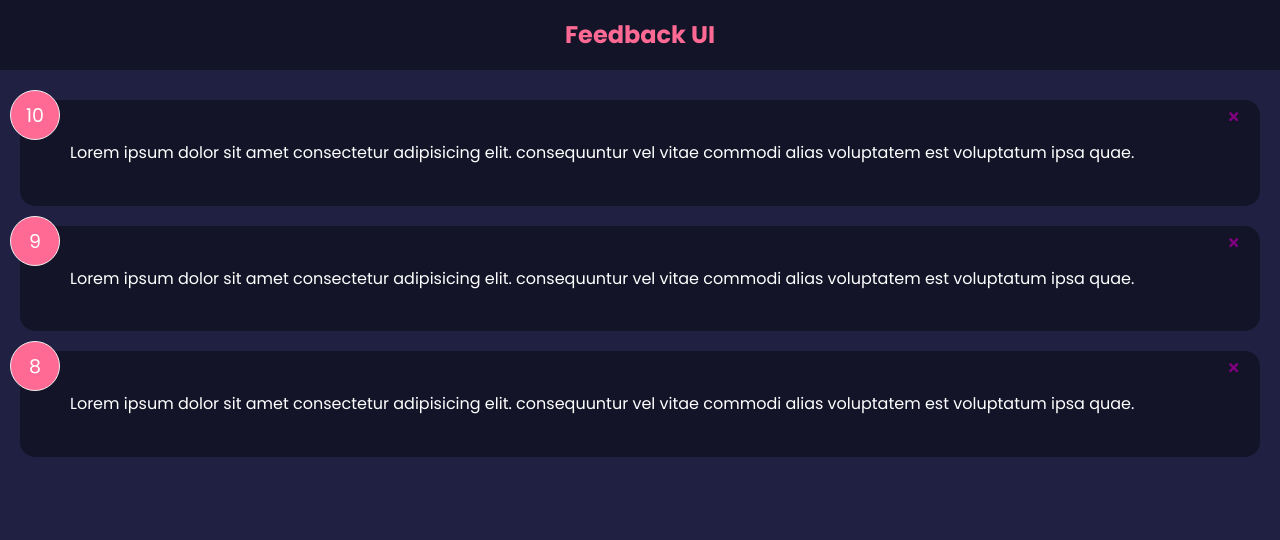
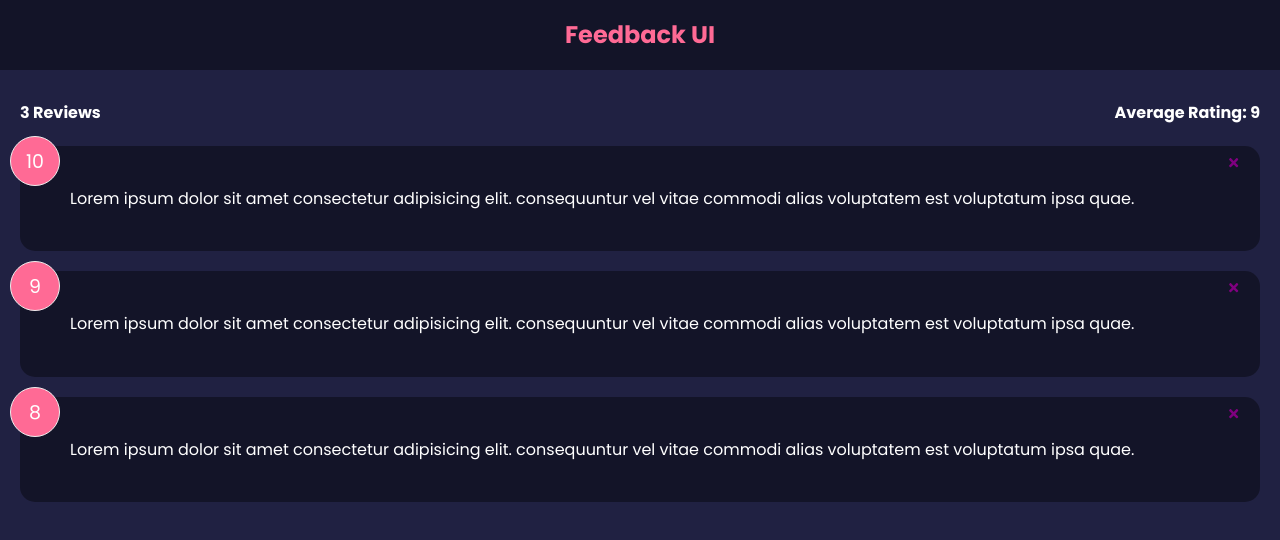
Before and after one commit to geekHead-DD/FeebackApp, a React (Create React App) app: page / in a window 1280 px wide. Shown: the top 540 px of the page. Built offline with nearby package versions, Linux system fonts and the light colour scheme.

Commit message:
final merge

```diff
--- a/src/App.js
+++ b/src/App.js
@@ -2,6 +2,7 @@
 import {useState} from 'react';
 import FeedbackData from './data/FeedbackData';
 import FeedbackList from './components/FeedbackList';
+import FeedbackStats from './components/FeedbackStats';
 
 function App() {
   const [feedback, setFeedback] = useState(FeedbackData)
@@ -15,6 +16,7 @@
     <>
       <Header/>
       <div className="App">
+        <FeedbackStats feedback={feedback} />
         <FeedbackList feedback={feedback} handleDelete={deleteFeedback}/>
       </div>
     </>
--- /dev/null
+++ b/src/components/FeedbackStats.jsx
@@ -0,0 +1,21 @@
+import PropTypes from 'prop-types'
+
+function FeedbackStats({feedback}) {
+
+// Calculate ratings avg
+  const average = Math.round(
+    feedback.reduce((acc, { rating }) => acc + rating, 0) / feedback.length
+  )
+  return (
+    <div className='feedback-stats'>
+        <h4>{feedback.length} Reviews</h4>
+        <h4>Average Rating: {isNaN(average) ? 0 : average}</h4>
+    </div>
+  )
+}
+
+FeedbackStats.propTypes={
+    feedback: PropTypes.array.isRequired,
+   }
+
+export default FeedbackStats
--- a/src/index.css
+++ b/src/index.css
@@ -123,6 +123,7 @@
   display: flex;
   justify-content: space-between;
   align-items: center;
+  margin: 20px;
 }
 
 .num-display {
```
